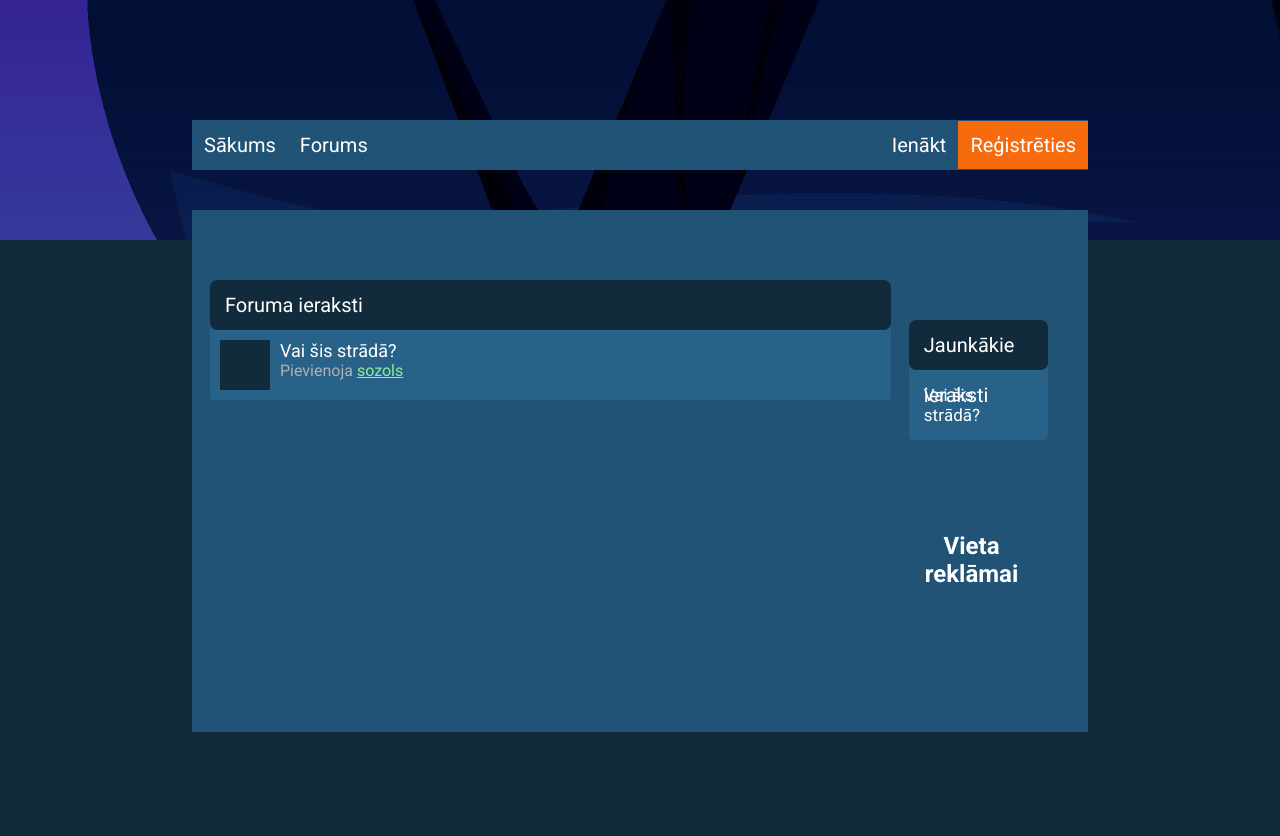
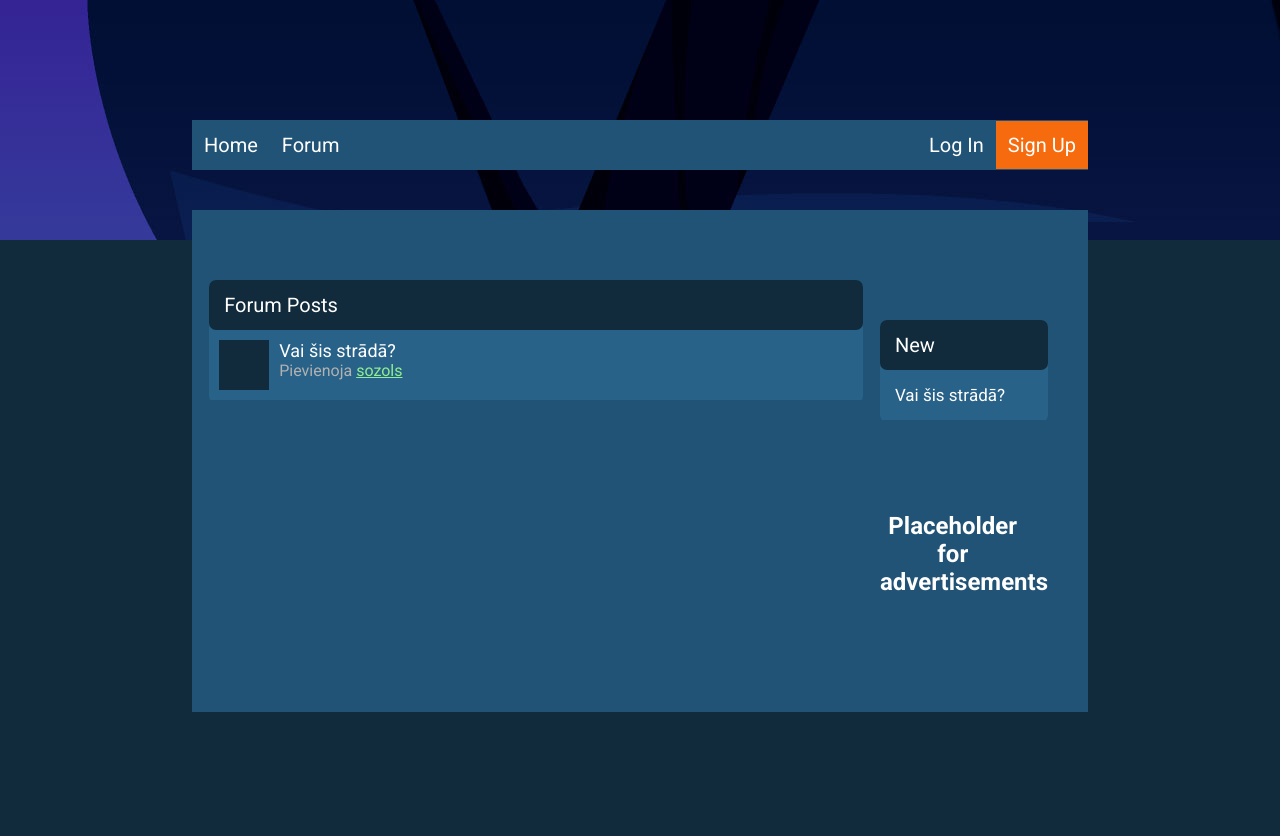
Before and after one commit to markus-laskovskisbrangals/ILL, a PHP site: page /forum.php in a window 1280 px wide. Shown: the top 836 px of the page. After the commit the page ends 712 px from the top, so only its background shows below. Run offline with PHP 8.4, Linux system fonts and the light colour scheme; data comes from the database, SQL or seed files in the repository; some libraries are stand-ins or nearby versions.

Commit message:
Some translation

```diff
--- a/components/navigation.php
+++ b/components/navigation.php
@@ -1,19 +1,19 @@
 <div class="menu-bar">
         <ul class="menu-itams">
-            <li><a href="index.php">Sākums</a></li>
-            <li><a href="forum.php">Forums</a></li>
+            <li><a href="index.php">Home</a></li>
+            <li><a href="forum.php">Forum</a></li>
             <!--<li><input type="text" placeholder="Meklēt..."><button><i class="fa-solid fa-magnifying-glass"></i></button></li>-->
         </ul>
         <?php if (!isset($_SESSION['is-logged-in'])): ?>
         <ul class="user-options">
-            <li><a href="login.php">Ienākt</a></li>
-            <li><a href="register.php" class="accent-link">Reģistrēties</a></li>
+            <li><a href="login.php">Log In</a></li>
+            <li><a href="register.php" class="accent-link">Sign Up</a></li>
         </ul>
         <?php else: ?>
         <ul class="user-option">
-            <li><p>Labdien, <?php echo $_SESSION['username']; ?>!</p></li>
-            <li><a href="profile.php?profileid=<?php echo $_SESSION['user-id']; ?>">Profils</a></li>
-            <li><a href="logout.php" class="accent-link">Iziet</a></li>
+            <li><p>Greetings, <?php echo $_SESSION['username']; ?>!</p></li>
+            <li><a href="profile.php?profileid=<?php echo $_SESSION['user-id']; ?>">Profile</a></li>
+            <li><a href="logout.php" class="accent-link">Log Out</a></li>
         </ul>
         <?php endif; ?>
     </div>
--- a/forum.php
+++ b/forum.php
@@ -19,7 +19,7 @@
             <div class="content-container">
                 <div class="chat-widget">
                     <div class="widget-header">
-                        <p>Foruma ieraksti</p>
+                        <p>Forum Posts</p>
                     </div>
                     <div class="widget-body">
                         <?php
@@ -58,12 +58,12 @@
             <div class="side-container">
                 <?php if (isset($_SESSION['is-logged-in'])): ?>
                 <div class="new-thread">
-                    <a href="newpost.php" class="thread-button">+ Pievienot jaunu ierakstu</a>
+                    <a href="newpost.php" class="thread-button">+ Add new Post</a>
                 </div>
                 <?php endif; ?>
                 <div class="side-widget">
                     <div class="widget-header">
-                        <p>Jaunkākie ieraksti</p>
+                        <p>New</p>
                     </div>
                     <div class="widget-body">
                         <?php for($i = 0; $i < sizeof($posts); $i++){
@@ -74,7 +74,7 @@
                     </div>
                 </div>
                 <div class="advertisment">
-                    <h2>Vieta reklāmai</h2>
+                    <h2>Placeholder for advertisements</h2>
                 </div>
             </div>
         </div>
```
